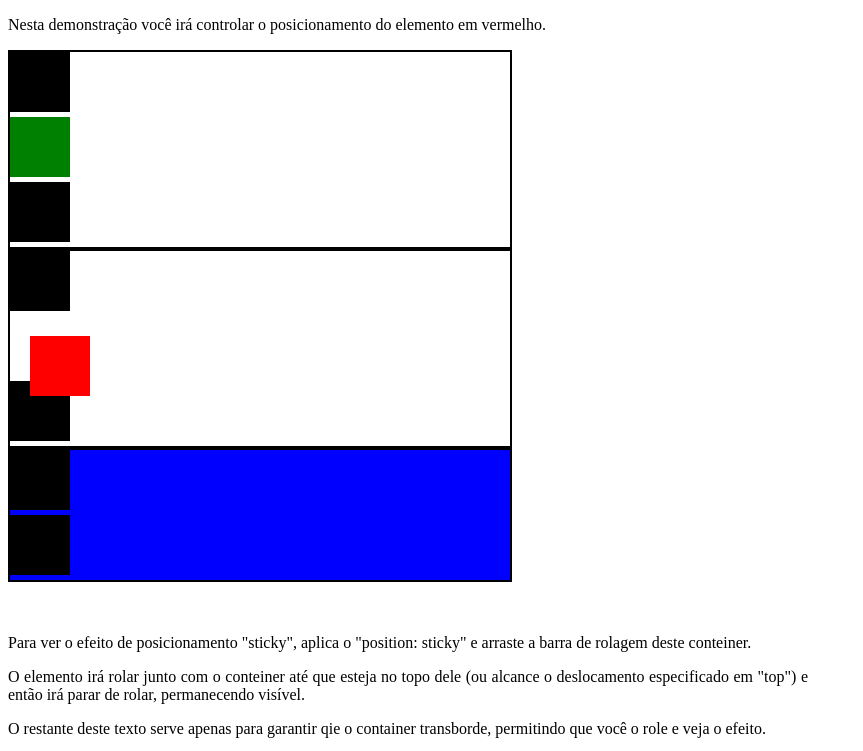
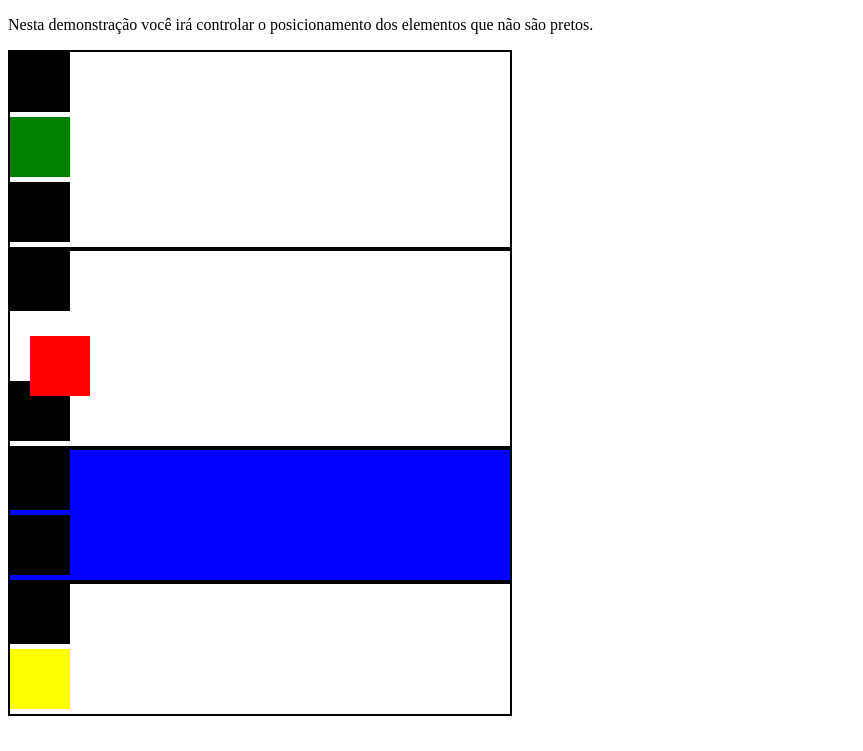
Before and after one commit to joirancosta/testeHtmlCss, a plain HTML site: page index4.html in a window 1280 px wide. Shown: the top 751 px of the page, without its empty margins (0-863 px from the left). Drawn offline with Linux system fonts and the light colour scheme.

Commit message:
Treinando posicoes

```diff
--- a/estilo/style3.css
+++ b/estilo/style3.css
@@ -19,6 +19,8 @@ section {
   position: relative;
   border: 2px solid;
   width: 500px;
+  /* overflow: scroll;
+  height: 100px; */
 }
 
 #posicao {
@@ -52,3 +54,9 @@ section {
   position: sticky;
   top: 20px;
 }
+
+#posicao.position4 {
+  background-color: yellow;
+  position: fixed;
+  z-index: 1;
+}
--- a/index4.html
+++ b/index4.html
@@ -8,7 +8,7 @@
 </head>
 <body>
   <p>
-    Nesta demonstração você irá controlar o posicionamento do elemento em vermelho.
+    Nesta demonstração você irá controlar o posicionamento dos elementos que não são pretos.
   </p>
   <section>
     <div id="posicao"></div>
@@ -23,6 +23,12 @@
   <section>
     <div id="posicao"></div>
     <div id="posicao" class="position2"></div>
+    <div id="posicao"></div>
+  </section>
+  </section>
+  <section>
+    <div id="posicao"></div>
+    <div id="posicao" class="position4"></div>
     <div id="posicao"></div>
   </section>
   <br><br>
```
